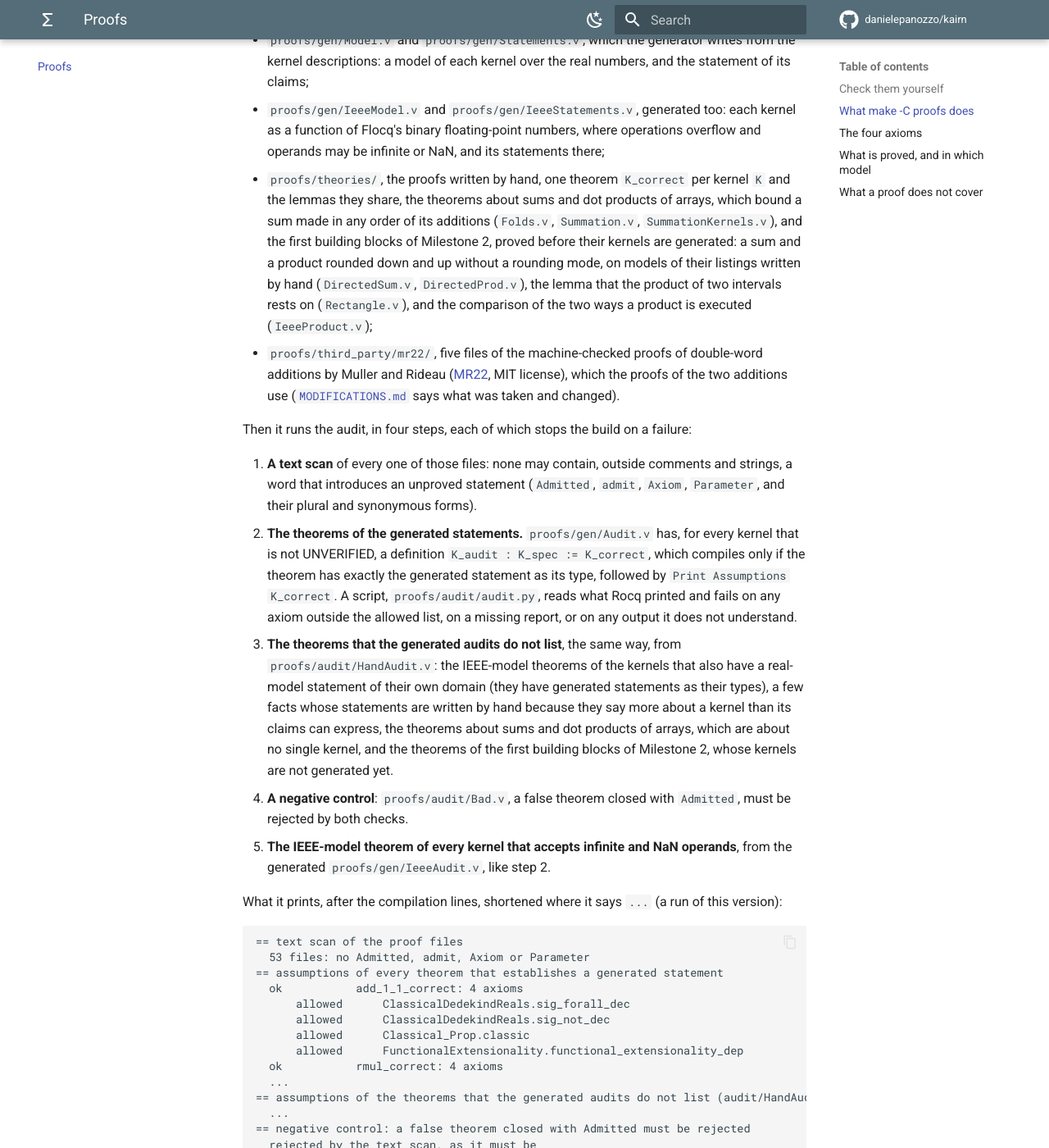
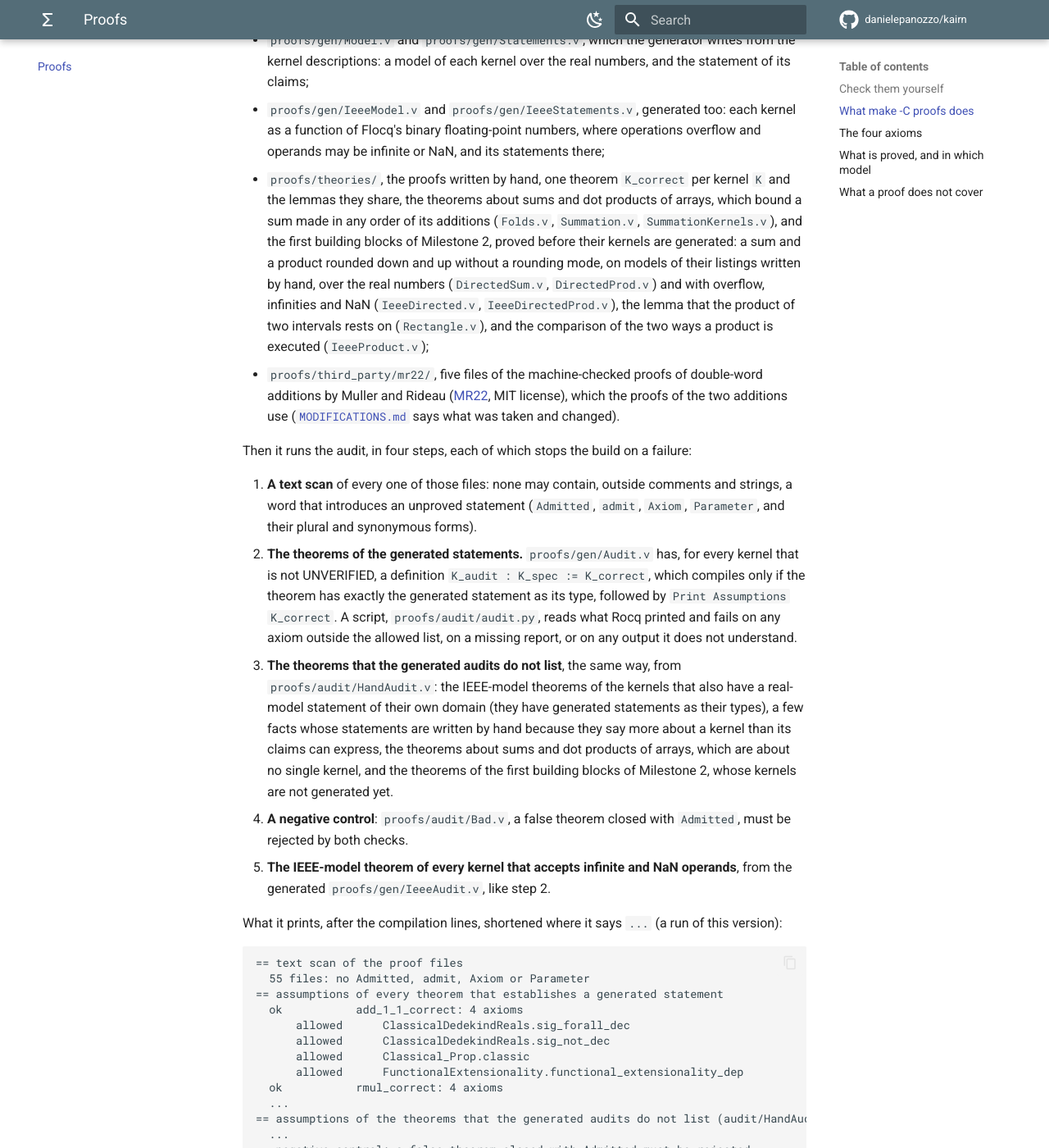
Before and after one commit to danielepanozzo/kairn, an MkDocs documentation site: the page built from docs/proofs/index.md, in a window 1280 px wide and 1400 px high, scrolled down 1072 px. Shown: the whole window at 82% size. Built offline with MkDocs 1.6.1 and Material for MkDocs 9.7.7, drawn with Linux system fonts in a browser that asks for light colours; comment, search, counter and statistics services are not loaded.

Commit message:
Proofs: the directed sums and products in the IEEE model, on all values
The IEEE-model rows of the tables of the design page for two_sum_ord, the
directed sums and the directed products, on IEEE models of their listings
written by hand in the text the generator prints. Two new theory files,
registered in the build and in the audit of hand-written theorems. Their
statements are written by hand and will be re-targeted to the generated
IEEE-model statements.

IeeeDirected.v: two_sum_ord on finite operands returns the pair of the real
model when its sum is finite, and the infinity of the sign of the sum with the
opposite infinity as error term when the rounded sum overflows; add_down_1 and
add_up_1 return RD and RU of the exact sum in the format with overflow (Omega
or the infinity beyond the range), and the sum of IEEE 754 when an operand is
not finite; likewise the differences. Also pred(+infinity) = Omega and
succ(-infinity) = -Omega. From precision 2.

IeeeDirectedProd.v: mul_down_1 and mul_up_1 on finite operands are on the
right side of the exact product, equal to its directed rounding in the format
with overflow when the product is zero or its rounding is at least P, and one
finite step beyond otherwise; with an operand that is not finite they return
the product of IEEE 754 bit for bit. For operands that are not NaN the two
outputs of mul_dir_1 enclose the product of the extended real numbers taken
with 0 * infinity = 0, which is what the rectangle lemma asks of the four
products of bounds.

Co-Authored-By: Claude Fable 5.2 <noreply@anthropic.com>
Claude-Session: https://claude.ai/code/session_01ULwCxzT6Dhw9xUiTw8mJz1

````diff
--- a/docs/proofs/index.md
+++ b/docs/proofs/index.md
@@ -51,8 +51,10 @@ lists:
   made in any order of its additions (`Folds.v`, `Summation.v`, `SummationKernels.v`), and the
   first building blocks of Milestone 2, proved before their kernels are generated: a sum and a
   product rounded down and up without a rounding mode, on models of their listings written by
-  hand (`DirectedSum.v`, `DirectedProd.v`), the lemma that the product of two intervals rests on
-  (`Rectangle.v`), and the comparison of the two ways a product is executed (`IeeeProduct.v`);
+  hand, over the real numbers (`DirectedSum.v`, `DirectedProd.v`) and with overflow, infinities
+  and NaN (`IeeeDirected.v`, `IeeeDirectedProd.v`), the lemma that the product of two intervals
+  rests on (`Rectangle.v`), and the comparison of the two ways a product is executed
+  (`IeeeProduct.v`);
 - `proofs/third_party/mr22/`, five files of the machine-checked proofs of double-word additions by
   Muller and Rideau ([MR22](../developer/design/phase0/references.md#mr22), MIT license), which the
   proofs of the two additions use
@@ -86,7 +88,7 @@ What it prints, after the compilation lines, shortened where it says `...` (a ru
 
 ```text
 == text scan of the proof files
-  53 files: no Admitted, admit, Axiom or Parameter
+  55 files: no Admitted, admit, Axiom or Parameter
 == assumptions of every theorem that establishes a generated statement
   ok           add_1_1_correct: 4 axioms
       allowed      ClassicalDedekindReals.sig_forall_dec
````
Also changed, not shown: 4 other files.
